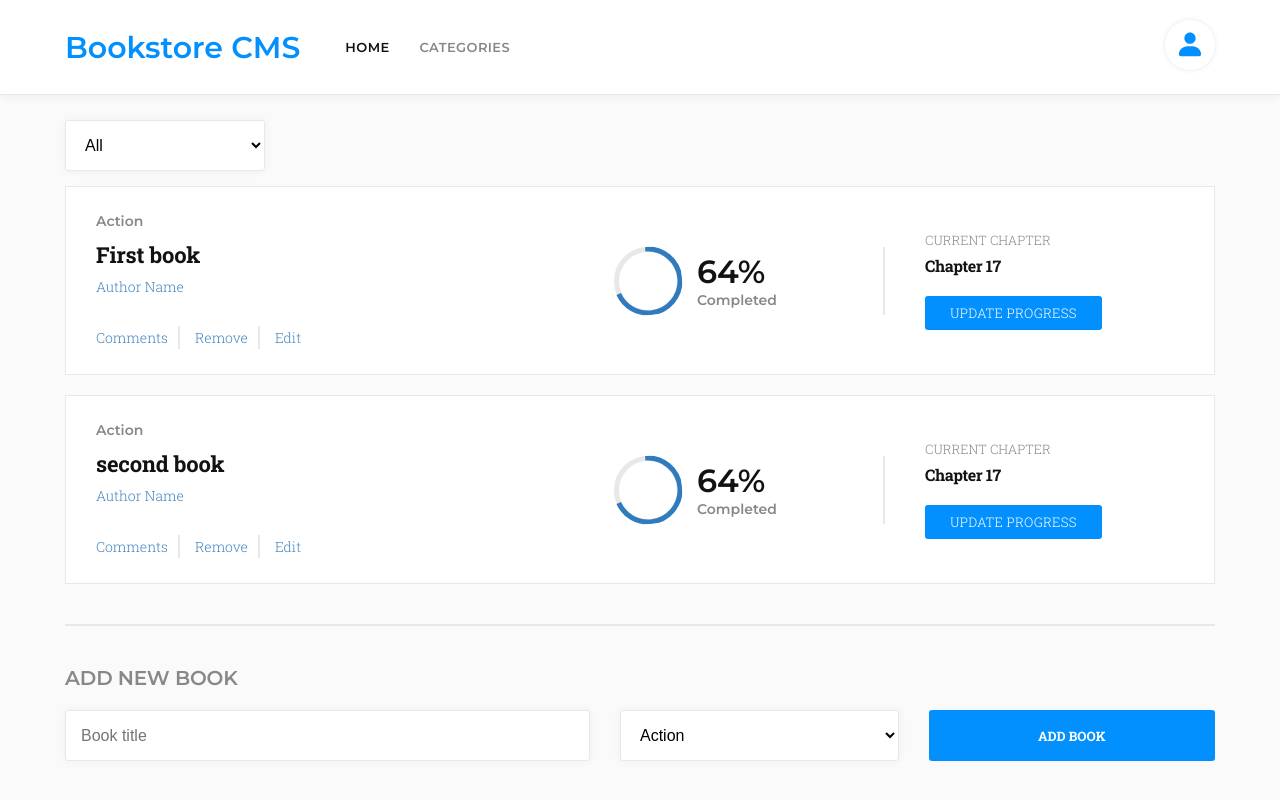
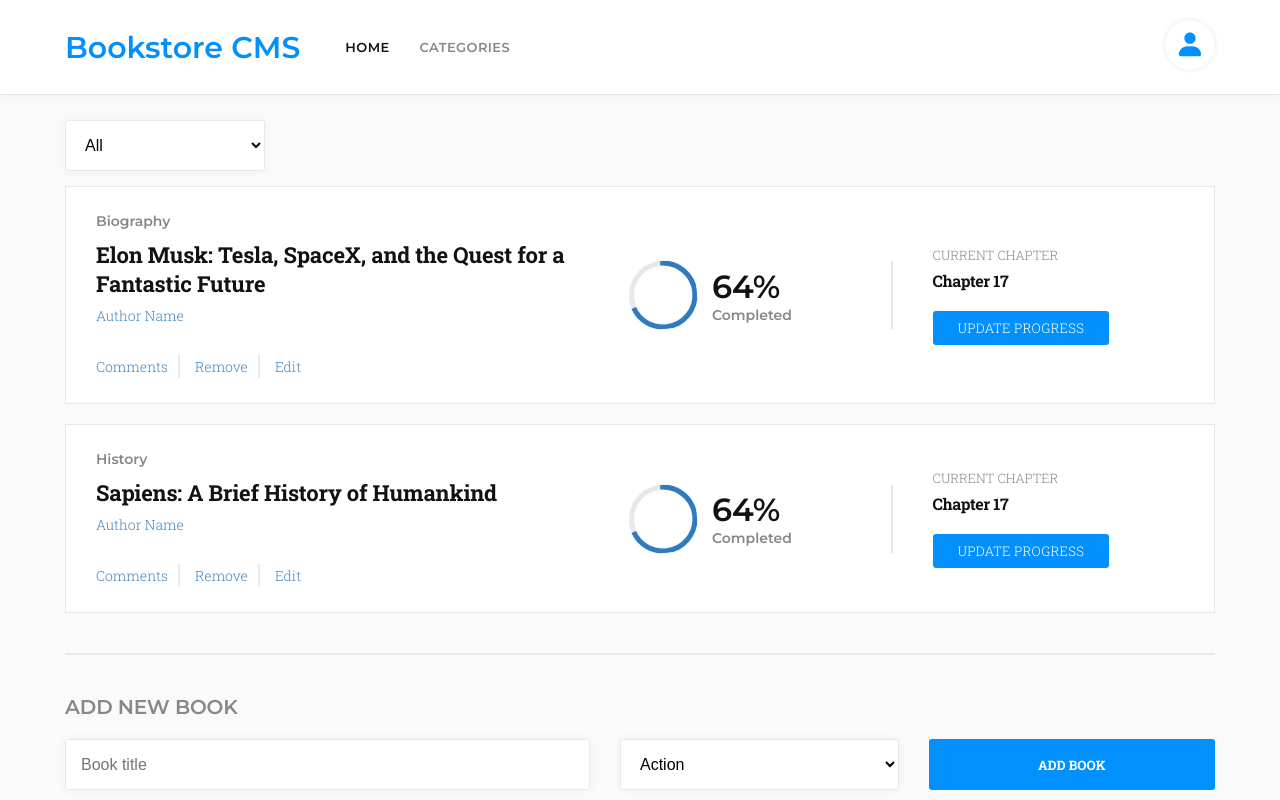
Before and after one commit to dipbazz/bookstore-cms, a React (Create React App) app: page / in a window 1280 px wide. Built offline with nearby package versions, Linux system fonts and the light colour scheme.

Commit message:
Update books state and readme file

```diff
--- a/src/index.js
+++ b/src/index.js
@@ -11,13 +11,13 @@ const state = {
   books: [
     {
       id: Math.random(),
-      title: 'First book',
-      category: 'Action',
+      title: 'Elon Musk: Tesla, SpaceX, and the Quest for a Fantastic Future',
+      category: 'Biography',
     },
     {
       id: Math.random(),
-      title: 'second book',
-      category: 'Action',
+      title: 'Sapiens: A Brief History of Humankind',
+      category: 'History',
     },
   ],
   filter: 'All',
--- a/src/styles/Book.css
+++ b/src/styles/Book.css
@@ -9,6 +9,7 @@
 
 .card__left {
   flex: 2;
+  padding-right: 30px;
 }
 
 .card__category {
```
Also changed, not shown: public/bookstore.png (added), 1 other file (tests, documents, lock files or other folders).
